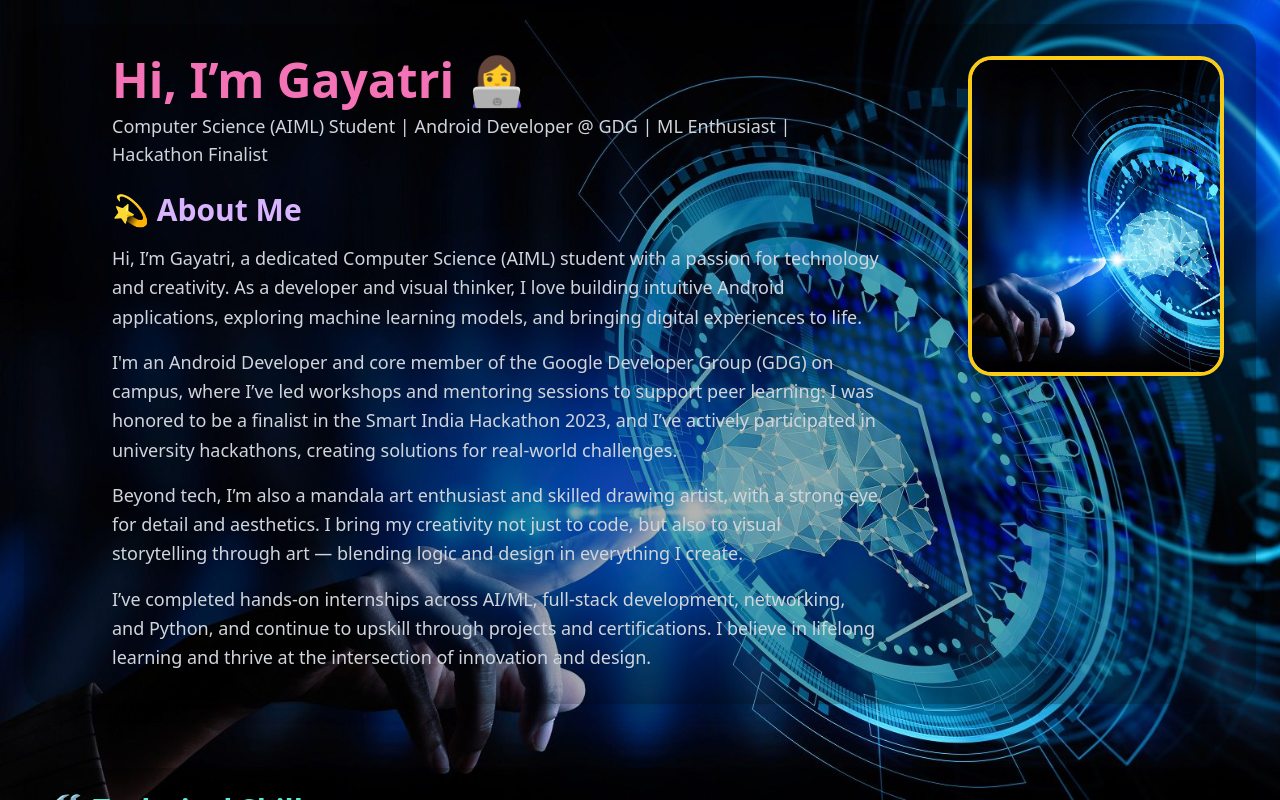
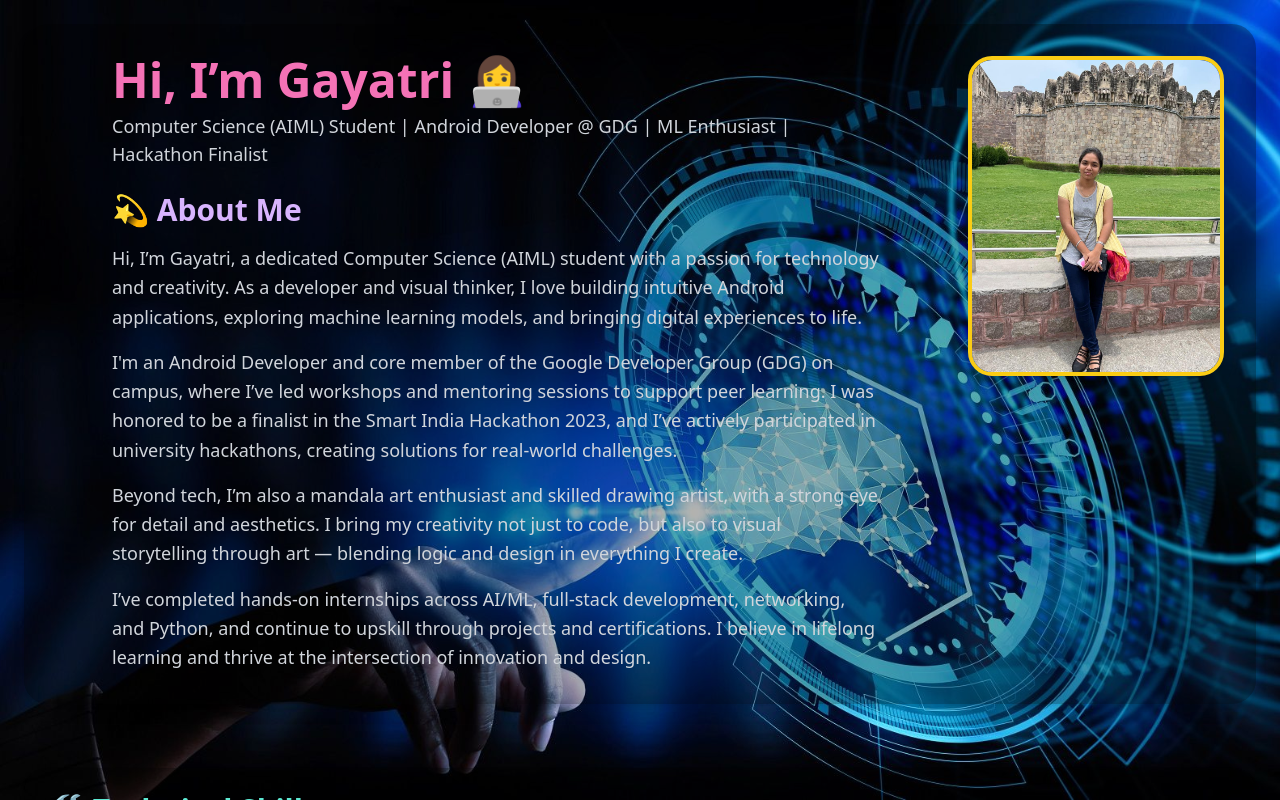
Before and after one commit to gayatrihub/my_port, a React (Create React App) app: page / in a window 1280 px wide. Shown: the top 800 px of the page. Built offline with nearby package versions, Linux system fonts and the light colour scheme.

Commit message:
Update App.js

```diff
--- a/src/App.js
+++ b/src/App.js
@@ -157,7 +157,7 @@ function App() {
         </div>
 
         <motion.img
-          src="bg2.jpg"
+          src="profile.jpg"
           alt="Gayatri"
           className="w-56 h-72 md:w-64 md:h-80 object-cover rounded-3xl border-4 border-yellow-400 shadow-lg flex-shrink-0"
           initial={{ scale: 0 }}
```
